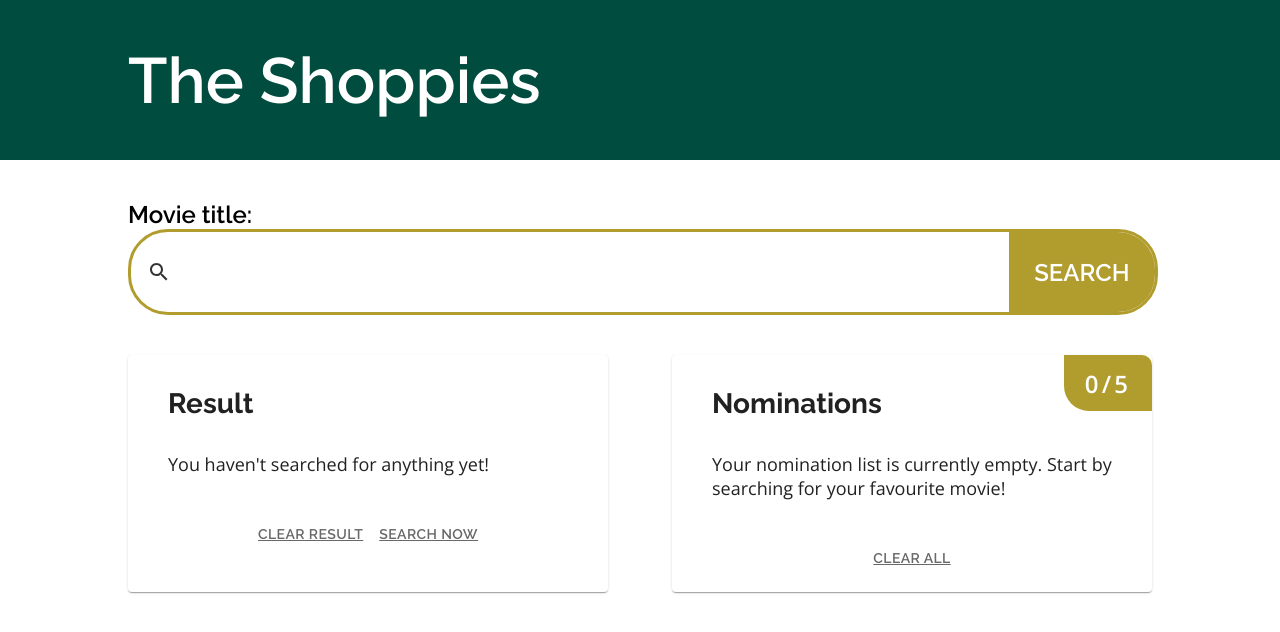
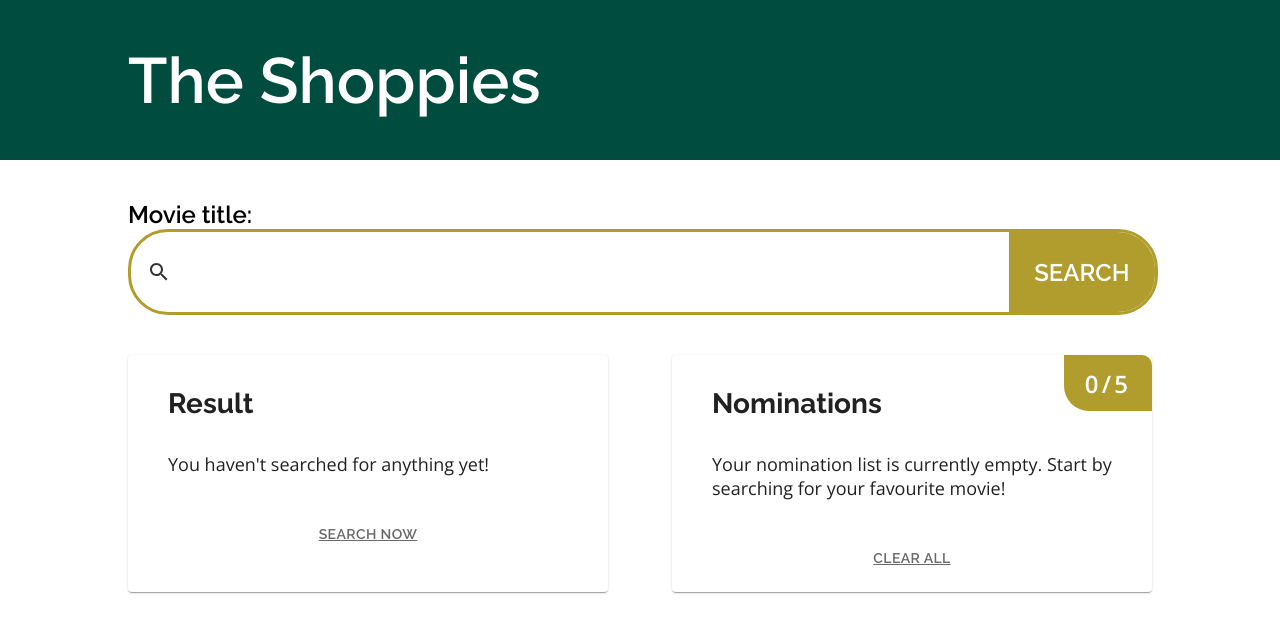
Before and after one commit to sandratoh/shoppies, a React (Create React App) app: page / in a window 1280 px wide. Shown: the top 632 px of the page. Built offline with nearby package versions, Linux system fonts and the light colour scheme.

Commit message:
Render result card footer cta by result

```diff
--- a/src/components/Result/ResultCard.tsx
+++ b/src/components/Result/ResultCard.tsx
@@ -19,8 +19,30 @@ export const ResultCard: React.FC<{}> = () => {
     MovieContext
   );
 
-  const searchCTA =
-    searchResult && searchResult.length !== 0 ? 'Search Again' : 'Search Now';
+  const cardFooter = () => {
+    const emptyResult = searchResult.length === 0;
+
+    const searchCTA = emptyResult ? 'Search Now' : 'Search Again';
+
+    if (emptyResult) {
+      return (
+        <Button variant="text" link onClick={handleSearch}>
+          {searchCTA}
+        </Button>
+      );
+    }
+
+    return (
+      <>
+        <Button variant="text" link onClick={handleClear}>
+          Clear Result
+        </Button>
+        <Button variant="text" link onClick={handleSearch}>
+          {searchCTA}
+        </Button>
+      </>
+    );
+  };
 
   const handleSearch = () => {
     document.getElementById('search-input')?.focus();
@@ -38,14 +60,7 @@ export const ResultCard: React.FC<{}> = () => {
         <h2>{cardHeadingBySearch(searchKeyword)}</h2>
       </div>
       <ResultCardList />
-      <div className="result-card--footer">
-        <Button variant="text" link onClick={handleClear}>
-          Clear Result
-        </Button>
-        <Button variant="text" link onClick={handleSearch}>
-          {searchCTA}
-        </Button>
-      </div>
+      <div className="result-card--footer">{cardFooter()}</div>
     </Card>
   );
 };
```
